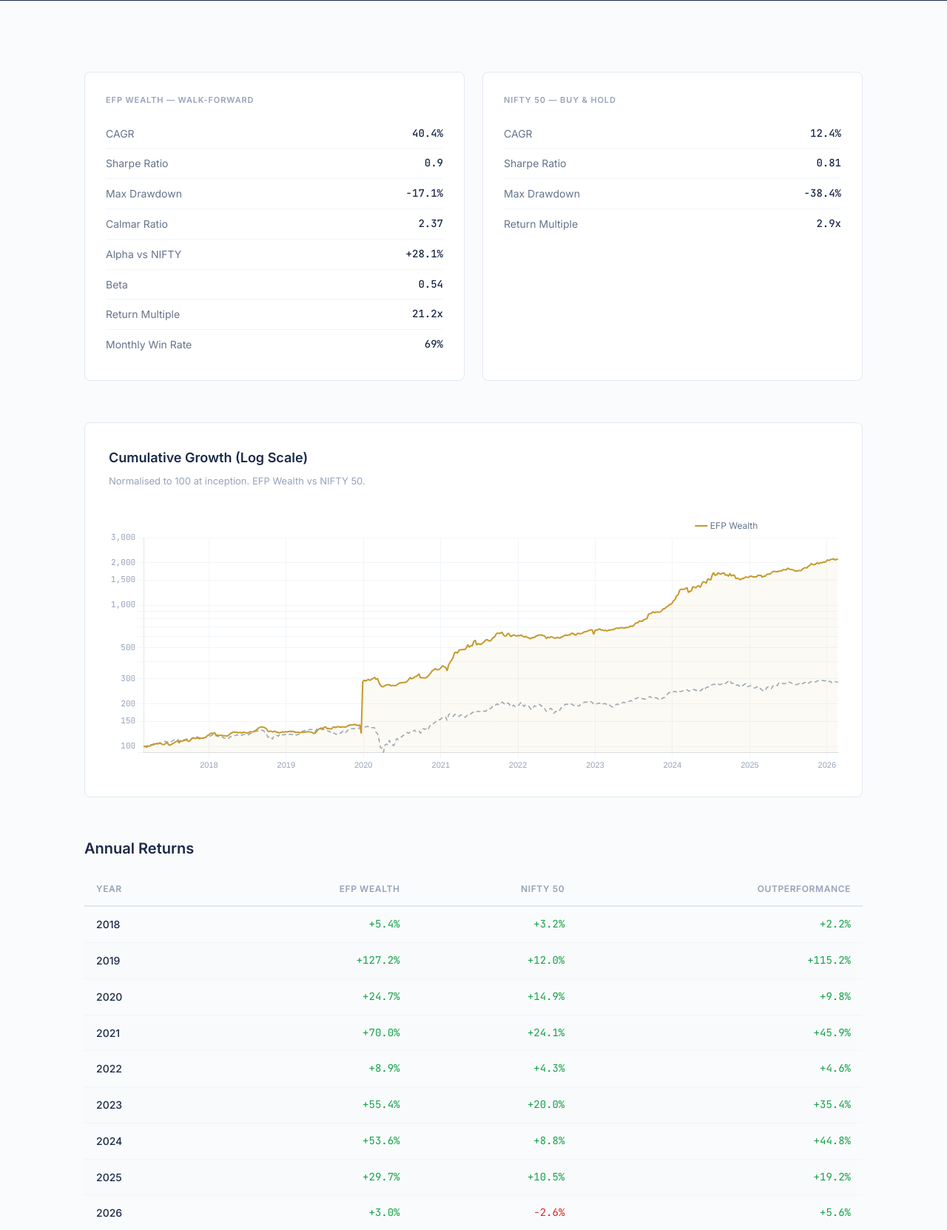
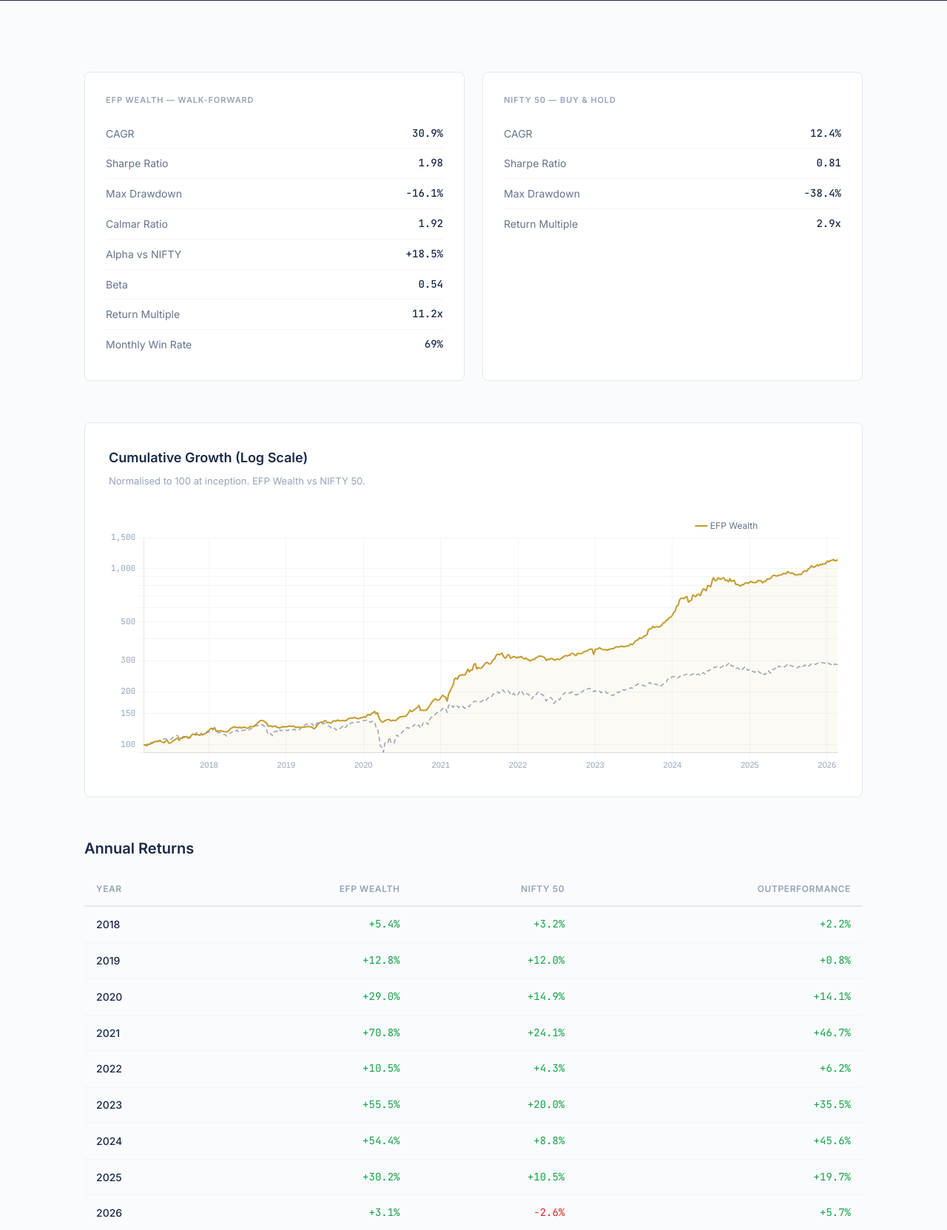
Before and after one commit to maverick3688/efpwealth, a Flask app: page /performance in a window 1280 px wide. Shown: the part 336-1999 px from the top of the page at 74% size. Run offline with Flask 3, Linux system fonts and the light colour scheme.

Commit message:
Fix: GOLDBEES split data corruption causing fake 103% Dec 2019 return
yfinance auto_adjust failed to adjust Dec 19-20 2019 prices during
the 1:100 unit split. Prices showed ~0.34 instead of ~33.55, creating
a phantom 103% monthly gain. Fixed by correcting the 2 corrupted rows.

Corrected metrics: CAGR 30.9%, Sharpe 1.98, MDD -16.1%, Alpha +18.5%

Co-Authored-By: Claude Opus 4.6 <noreply@anthropic.com>

```diff
--- a/templates/performance.html
+++ b/templates/performance.html
@@ -1,7 +1,7 @@
 {% extends "base_public.html" %}
 
 {% block title %}Performance — EFP Wealth{% endblock %}
-{% block description %}Walk-forward validated track record. 40.4% CAGR, 0.90 Sharpe, -17.1% max drawdown over 9 years.{% endblock %}
+{% block description %}Walk-forward validated track record. 30.9% CAGR, 1.98 Sharpe, -16.1% max drawdown over 9 years.{% endblock %}
 
 {% block head %}
 <script src="https://cdn.jsdelivr.net/npm/chart.js@4.4.0/dist/chart.umd.min.js"></script>
@@ -30,14 +30,14 @@
       <div class="summary-card">
         <div class="label">EFP Wealth — Walk-Forward</div>
         <table>
-          <tr><td>CAGR</td><td class="mono text-green">{{ h.get('cagr', '40.4') }}%</td></tr>
-          <tr><td>Sharpe Ratio</td><td class="mono">{{ h.get('sharpe', '0.90') }}</td></tr>
-          <tr><td>Max Drawdown</td><td class="mono text-red">{{ h.get('max_dd', '-17.1') }}%</td></tr>
-          <tr><td>Calmar Ratio</td><td class="mono">{{ h.get('calmar', '2.37') }}</td></tr>
-          <tr><td>Alpha vs NIFTY</td><td class="mono text-green">+{{ h.get('alpha', '28.1') }}%</td></tr>
+          <tr><td>CAGR</td><td class="mono text-green">{{ h.get('cagr', '30.9') }}%</td></tr>
+          <tr><td>Sharpe Ratio</td><td class="mono">{{ h.get('sharpe', '1.98') }}</td></tr>
+          <tr><td>Max Drawdown</td><td class="mono text-red">{{ h.get('max_dd', '-16.1') }}%</td></tr>
+          <tr><td>Calmar Ratio</td><td class="mono">{{ h.get('calmar', '1.92') }}</td></tr>
+          <tr><td>Alpha vs NIFTY</td><td class="mono text-green">+{{ h.get('alpha', '18.5') }}%</td></tr>
           <tr><td>Beta</td><td class="mono">{{ h.get('beta', '0.54') }}</td></tr>
-          <tr><td>Return Multiple</td><td class="mono">{{ h.get('multiple', '21.2') }}x</td></tr>
-          <tr><td>Monthly Win Rate</td><td class="mono">{{ h.get('win_rate', '66') }}%</td></tr>
+          <tr><td>Return Multiple</td><td class="mono">{{ h.get('multiple', '11.2') }}x</td></tr>
+          <tr><td>Monthly Win Rate</td><td class="mono">{{ h.get('win_rate', '69') }}%</td></tr>
         </table>
       </div>
       <div class="summary-card">
@@ -94,7 +94,7 @@
     <!-- Drawdown Chart -->
     <div class="chart-container" style="margin-bottom: 56px;">
       <div class="chart-title">Drawdown Analysis</div>
-      <div class="chart-subtitle">Peak-to-trough drawdown over time. Maximum drawdown: {{ h.get('max_dd', '-17.1') }}%.</div>
+      <div class="chart-subtitle">Peak-to-trough drawdown over time. Maximum drawdown: {{ h.get('max_dd', '-16.1') }}%.</div>
       <div class="chart-canvas-wrap" style="height: 240px;">
         <canvas id="drawdownChart"></canvas>
       </div>
@@ -112,7 +112,7 @@
         All results are out-of-sample, walk-forward validated across {{ h.get('windows', '17') }} non-overlapping windows.
         No in-sample optimization of parameters. Survivorship-bias-free constituent data from 96 NSE official
         monthly snapshots covering 338 unique stocks. 10 bps round-trip slippage applied to all trades.
-        Strategy execution assumes next-day open prices with one-period signal lag. {{ '{:,}'.format(h.get('trades', 60412)) }} total trades
+        Strategy execution assumes next-day open prices with one-period signal lag. {{ '{:,}'.format(h.get('trades', 60121)) }} total trades
         across {{ h.get('years', '9.0') }} years.
       </p>
     </div>
```
Also changed, not shown: static/dashboard.html (+8 -8 lines), templates/landing.html (+6 -6 lines), data/site_metrics.json.
